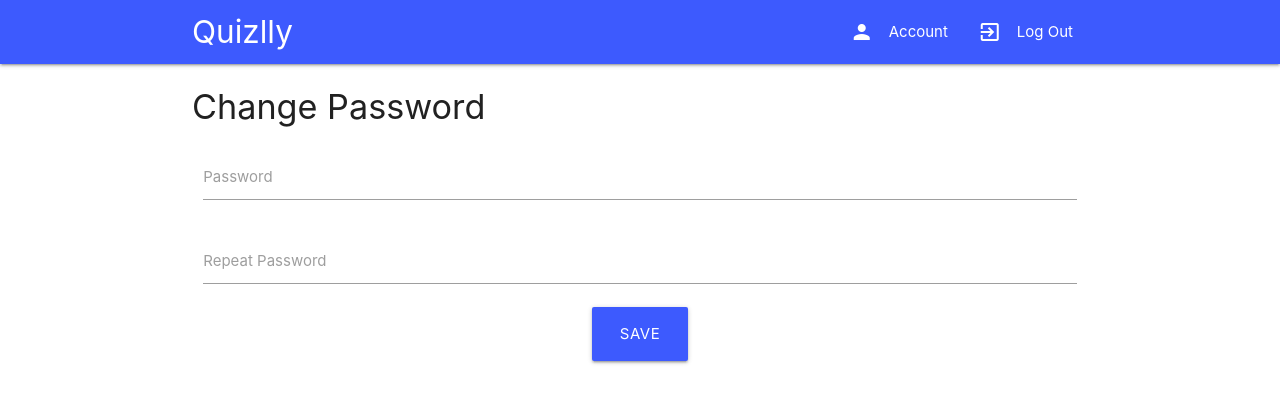
After one commit to olafszymanski/Quizlly, a Flask app: page /account/password in a window 1280 px wide. The commit adds this page. Shown: the top 403 px of the page. Run offline with Flask 2, Linux system fonts and the light colour scheme; the visitor is signed in with stand-in values (Sample User, id 1).

Commit message:
Added account section.

```diff
--- a/quizlly/__init__.py
+++ b/quizlly/__init__.py
@@ -23,5 +23,8 @@ def create_app(config_class=DebugConfig):
     db.init_app(app)
     bcrypt.init_app(app)
     login_manager.init_app(app)
+    login_manager.login_view = 'users.login'
+    login_manager.login_message = 'You have to log in to access this page'
+    login_manager.login_message_category = 'info'
 
     return app
--- a/quizlly/templates/base.html
+++ b/quizlly/templates/base.html
@@ -23,7 +23,7 @@
                 <a href="#" data-target="mobile-demo" class="sidenav-trigger"><i class="material-icons">menu</i></a>
                 <ul class="right hide-on-med-and-down">
                     {% if current_user.is_authenticated %}
-                        <li><a href="#"><i class="material-icons left">person_add</i>Account</a></li>
+                        <li><a href="{{ url_for('users.account') }}"><i class="material-icons left">person</i>Account</a></li>
                         <li><a href="{{ url_for('users.logout') }}"><i class="material-icons left">exit_to_app</i>Log Out</a></li>
                     {% else %}
                         <li><a href="{{ url_for('users.signup') }}"><i class="material-icons left">person_add</i>Sign Up</a></li>
@@ -37,7 +37,7 @@
     <ul class="sidenav" id="mobile-demo">
         <li><a href="{{ url_for('main.home') }}" class="mobile-logo center">Quizlly</a></li>
         {% if current_user.is_authenticated %}
-            <li><a href="#"><i class="material-icons left">person_add</i>Account</a></li>
+            <li><a href="{{ url_for('users.account') }}"><i class="material-icons left">person</i>Account</a></li>
             <li><a href="{{ url_for('users.logout') }}"><i class="material-icons left">exit_to_app</i>Log Out</a></li>
         {% else %}
             <li><a href="{{ url_for('users.signup') }}"><i class="material-icons left">person_add</i>Sign Up</a></li>
@@ -47,7 +47,7 @@
 
     <div class="container">
         <div class="row">
-            <div class="col s12 m10 l8 offset-l2 offset-m1">
+            <div class="col s12 m10 l8 offset-m1 offset-l2">
                 {% with messages = get_flashed_messages(with_categories=true) %}
                     {% if messages %}
                         {% for category, message in messages %}
--- /dev/null
+++ b/quizlly/templates/users/change_password.html
@@ -0,0 +1,32 @@
+{% extends 'base.html' %}
+{% block content %}
+    <div class="row">
+        <h4>Change Password</h4>
+        <form action="" method="post" class="col s12">
+            {{ form.hidden_tag() }}
+            <div class="row">
+                <div class="input-field col s12">
+                    {{ form.password.label }}
+                    {{ form.password(class='validate') }}
+                    {% if form.password.errors %}
+                        {% for error in form.password.errors %}
+                            <span class="helper-text red-text" data-error="wrong">{{ error }}</span>
+                        {% endfor %}
+                    {% endif %}
+                </div>
+                <div class="input-field col s12">
+                    {{ form.repeat_password.label }}
+                    {{ form.repeat_password(class='validate') }}
+                    {% if form.repeat_password.errors %}
+                        {% for error in form.repeat_password.errors %}
+                            <span class="helper-text red-text" data-error="wrong">{{ error }}</span>
+                        {% endfor %}
+                    {% endif %}
+                </div>
+                <div class="row center">
+                    {{ form.submit(class='btn btn-large indigo accent-3') }}
+                </div>
+            </div>
+        </form>
+    </div>
+{% endblock %}
--- a/quizlly/users/forms.py
+++ b/quizlly/users/forms.py
@@ -1,4 +1,5 @@
 from flask_wtf import FlaskForm
+from flask_login import current_user
 from wtforms import StringField, PasswordField, SubmitField
 from wtforms.validators import DataRequired, Length, Email, EqualTo, ValidationError
 from .models import User
@@ -26,3 +27,28 @@ class LogInForm(FlaskForm):
     username_or_email = StringField('Username or E-mail', validators=[DataRequired(), Length(min=5, max=100)])
     password = PasswordField('Password', validators=[DataRequired(), Length(min=6, max=300)])
     submit = SubmitField('Log In')
+
+
+class EditForm(FlaskForm):
+    username = StringField('Username', validators=[DataRequired(), Length(min=6, max=30)])
+    email = StringField('E-mail', validators=[DataRequired(), Length(min=5, max=100), Email()])
+    password = PasswordField('Password', validators=[DataRequired(), Length(min=6, max=300)])
+    submit = SubmitField('Save')
+
+
+    def validate_username(self, field):
+        if user := User.query.filter_by(username=field.data).first():
+            if current_user.username != user.username:
+                raise ValidationError('This username is already taken!')
+
+
+    def validate_email(self, field):
+        if user := User.query.filter_by(email=field.data).first():
+            if current_user.email != user.email:
+                raise ValidationError('This e-mail is already taken!')
+
+
+class ChangePasswordForm(FlaskForm):
+    password = PasswordField('Password', validators=[DataRequired(), Length(min=6, max=300)])
+    repeat_password = PasswordField('Repeat Password', validators=[DataRequired(), EqualTo('password')])
+    submit = SubmitField('Save')
--- /dev/null
+++ b/quizlly/users/utils.py
@@ -0,0 +1,2 @@
+def remove_whitespaces(string):
+    return ' '.join(string.split())
--- a/quizlly/users/views.py
+++ b/quizlly/users/views.py
@@ -1,8 +1,9 @@
 from quizlly import bcrypt, db
 from flask import Blueprint, render_template, redirect, url_for, flash, request
-from flask_login import login_user, current_user, logout_user
-from .forms import SignUpForm, LogInForm
+from flask_login import login_user, current_user, logout_user, login_required
+from .forms import SignUpForm, LogInForm, EditForm, ChangePasswordForm
 from .models import User
+from .utils import remove_whitespaces
 
 
 users = Blueprint('users', __name__)
@@ -15,10 +16,12 @@ def signup():
     if form.validate_on_submit():
         password = bcrypt.generate_password_hash(form.password.data)
 
-        user = User(form.username.data, form.email.data, password)
+        user = User(remove_whitespaces(form.username.data), remove_whitespaces(form.email.data), password)
 
         db.session.add(user)
         db.session.commit()
+
+        login_user(user)
 
         flash('Your account has been created successfully!', 'success')
 
@@ -60,3 +63,48 @@ def logout():
         logout_user()
 
     return redirect(url_for('main.home'))
+
+
+@users.route('/account')
+@login_required
+def account():
+    return render_template('users/account.html', title='Account')
+
+
+@users.route('/account/edit', methods=['GET', 'POST'])
+@login_required
+def edit():
+    form = EditForm()
+
+    if request.method == 'GET':
+        form.username.data = current_user.username
+        form.email.data = current_user.email
+
+    if form.validate_on_submit():
+        current_user.username = remove_whitespaces(form.username.data)
+        current_user.email = remove_whitespaces(form.email.data)
+
+        db.session.commit()
+
+        flash('Your profile has been successfully edited!', 'success')
+
+        return redirect(url_for('users.account'))
+
+    return render_template('users/edit.html', title='Edit Account', form=form)
+
+
+@users.route('/account/password', methods=['GET', 'POST'])
+@login_required
+def change_password():
+    form = ChangePasswordForm()
+
+    if form.validate_on_submit():
+        current_user.password = bcrypt.generate_password_hash(form.password.data)
+
+        db.session.commit()
+
+        flash('Your password has been successfully changed!', 'success')
+
+        return redirect(url_for('users.account'))
+
+    return render_template('users/change_password.html', title='Change Password', form=form)
```
Also changed, not shown: quizlly/templates/users/account.html (added, +14 -0 lines), quizlly/templates/users/edit.html (added, +41 -0 lines).
